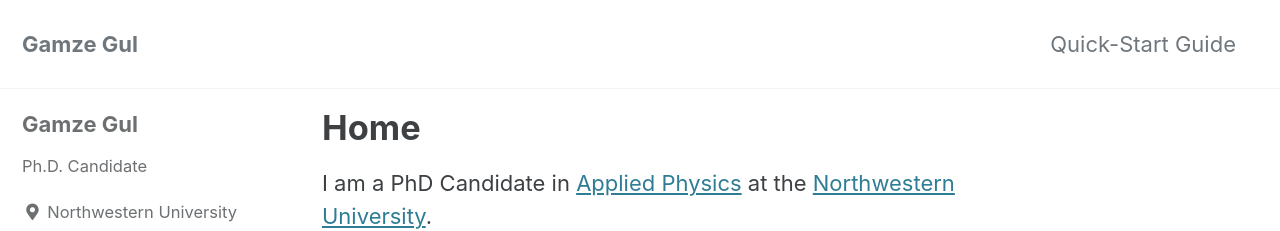
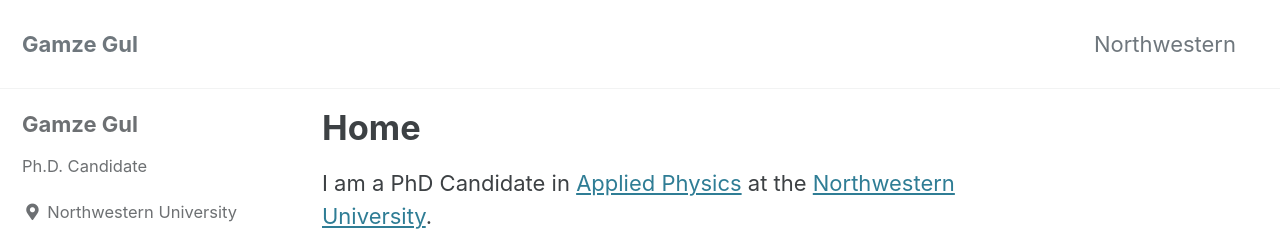
Before and after one commit to GamzeGul/gamzegul.github.io, a Jekyll site: the page built from index.html, in a window 1280 px wide. Shown: the top 231 px of the page. Built offline with Jekyll 4.4.1, drawn with Linux system fonts in a browser that asks for light colours; cached includes are drawn as plain includes; the list of posts is cut into pages by our own code.

Commit message:
Update navigation.yml

```diff
--- a/_data/navigation.yml
+++ b/_data/navigation.yml
@@ -1,7 +1,7 @@
 # main links
 main:
-  - title: "Quick-Start Guide"
-    url: https://mmistakes.github.io/minimal-mistakes/docs/quick-start-guide/
+  - title: "Northwestern"
+    url: https://www.northwestern.edu/
   # - title: "About"
   #   url: https://mmistakes.github.io/minimal-mistakes/about/
   # - title: "Sample Posts"
```
